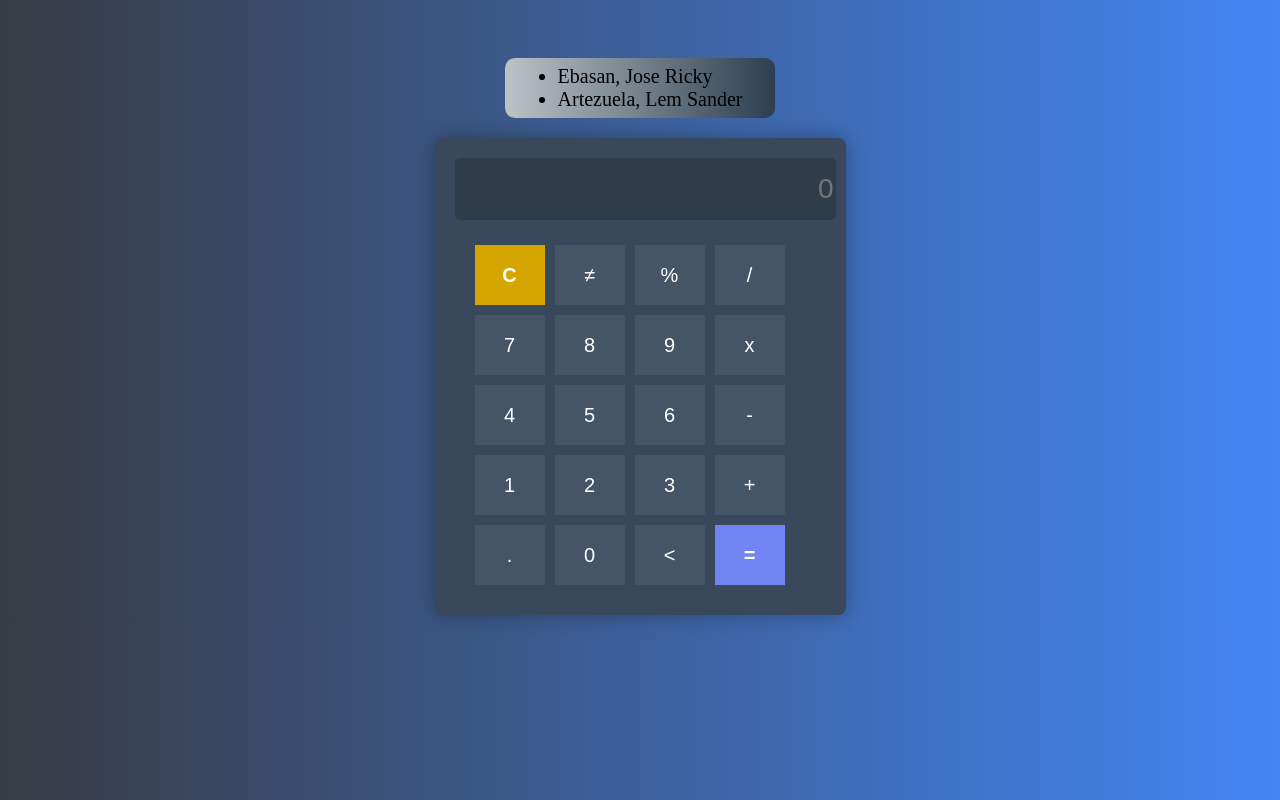
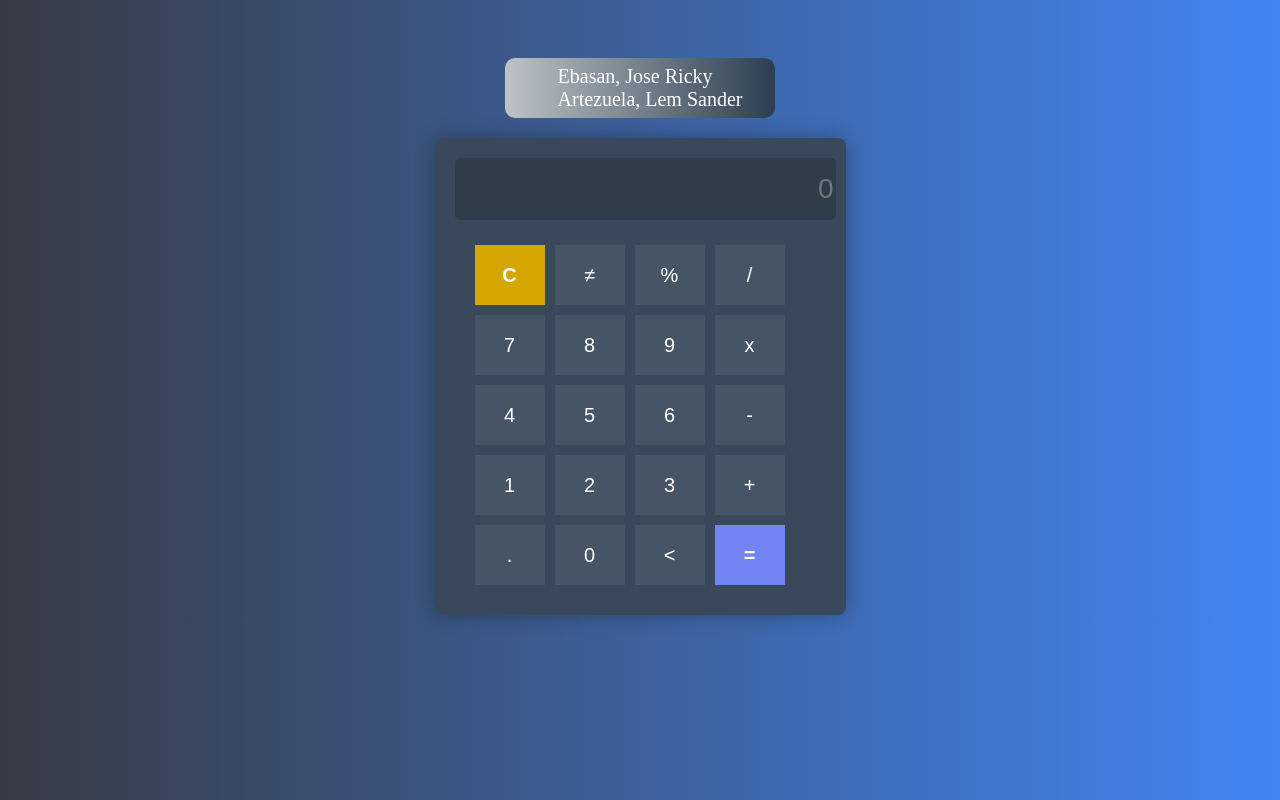
Before and after one commit to joserickyebasan25/Simp_Calculator, a plain HTML site: page index.html in a window 1280 px wide. Drawn offline with Linux system fonts and the light colour scheme.

Commit message:
Updated Files

```diff
--- a/style.css
+++ b/style.css
@@ -21,7 +21,7 @@ body {
   font-size: 20px;
 }
 
-.N1 {
+.Names {
   list-style: none;
   color: white;
 }
```
